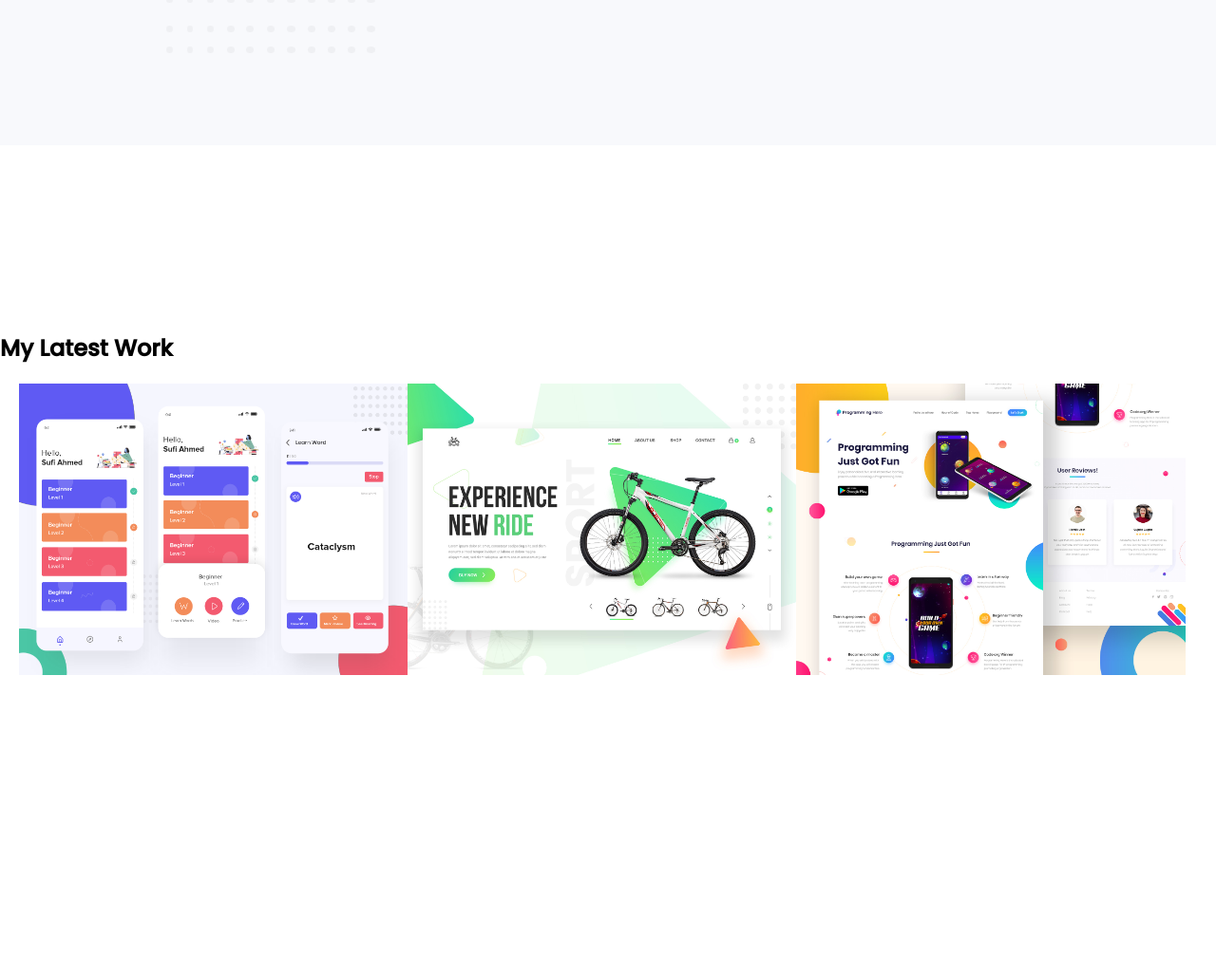
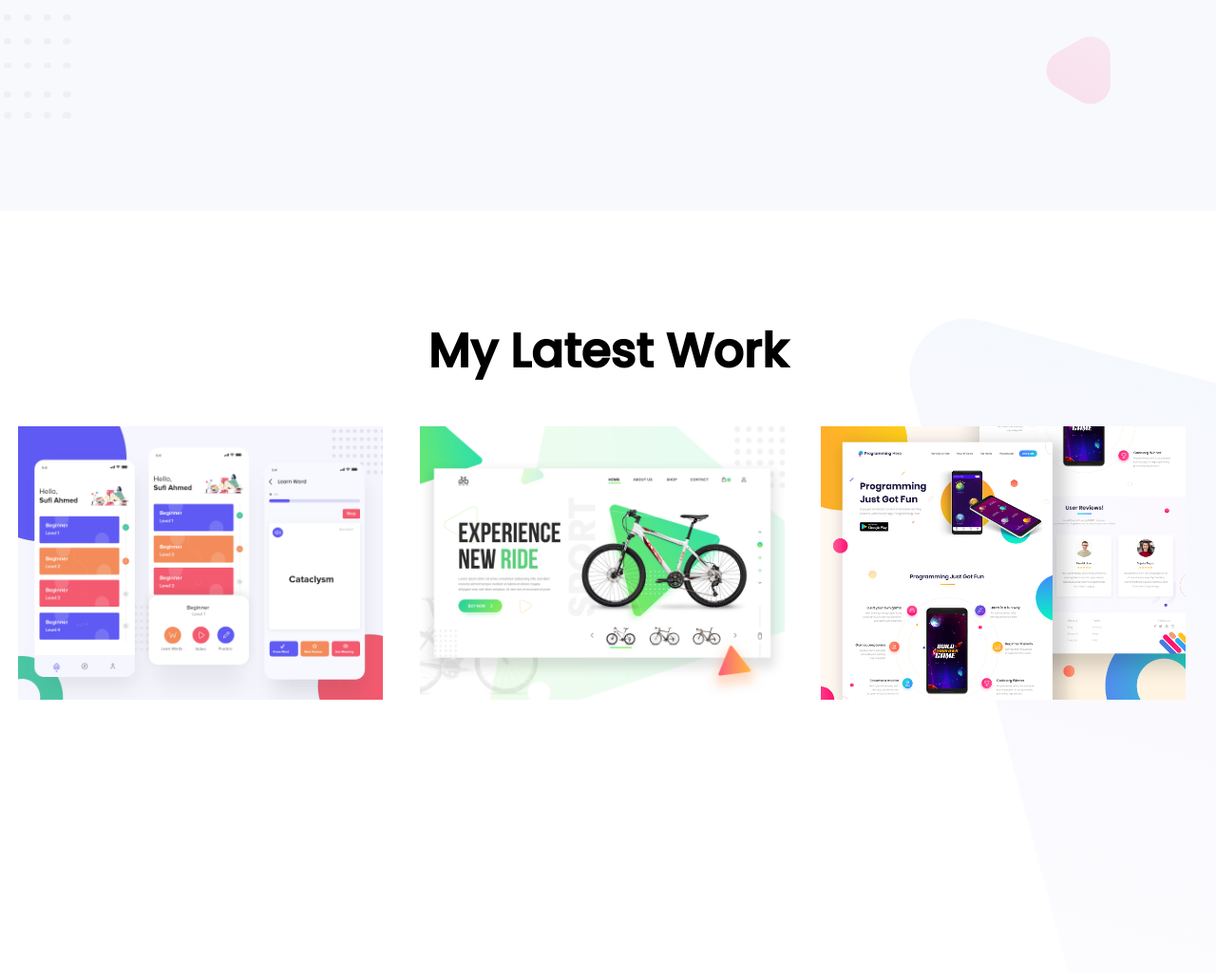
Before and after one commit to zeeshan-pixel/assingnment-first-, a plain HTML site: page index.html in a window 1280 px wide. Shown: the part 1773-2801 px from the top of the page at 95% size. Drawn offline with Linux system fonts and the light colour scheme.

Commit message:
third part done

```diff
--- a/index.html
+++ b/index.html
@@ -21,7 +21,7 @@
     </section>
     <section class="biography-area">
         <div class="half-width bio-pic-center">
-            <img src="images/peter_dream.png" alt="second pic of daniel">
+            <img width= 100%; src="images/peter_dream.png" alt="second pic of daniel">
         </div>
         <div class="half-width bio-text-center">
         <h1>Biography</h1>
@@ -31,16 +31,19 @@
     </section>
     <section class="latest-work">
         <div class="work-text">
-            <h2>My Latest Work</h2>
+            <h1>My Latest Work</h1>
         </div>
         <div class="main-gallary">
-        <div class="gallary">
+
+            <div class="images">
                 <img src="images/latest-work/work-1.png" alt="">
             </div>
-        <div class="gallary">
+
+            <div class="images">
                 <img src="images/latest-work/work-2.jpg" alt="">
             </div>
-        <div class="gallary">
+
+            <div class="images">
                 <img src="images/latest-work/work-3.jpg" alt="">
             </div>
         </div>
--- a/style.css
+++ b/style.css
@@ -26,6 +26,7 @@ p{
     section{
         height: 500px;
         padding-bottom: 550px;
+        display: block;
     }
     .text-center{
         padding-top: 15%;
@@ -49,6 +50,8 @@ p{
     .biography-area{
         background-image: url("images/biography-bg.png");
         background-repeat: no-repeat;
+        padding-bottom: 40%;
+        background-position: center;
     }
     .bio-pic-center{
         padding-top: 5%;
@@ -58,17 +61,21 @@ p{
     .bio-text-center{
 padding-top: 15%;
     }
-    .gallary{
-
+    .images{
+        max-width: 30%;
+        padding-right: 1.5%;
+        padding-left: 1.5%;
         float: left;
-        width: 33%;
-        height: 33%;
-        padding: 0px;
     }
-    .gallary img{
-    width: 100%;
+    .images img{
+        width: 100%;
     }
-    .main-gallary{
-        margin-left: 20px;
-        margin-right: 20px;
+    .work-text{
+        text-align: center;
     }
+    .latest-work{
+        background-image: url("images/latest-work-bg.png");
+        background-repeat: no-repeat;
+        padding-bottom: 15%;
+        background-position: center;
+    }
```
Lines whose indentation alone changed are shown as unchanged.
